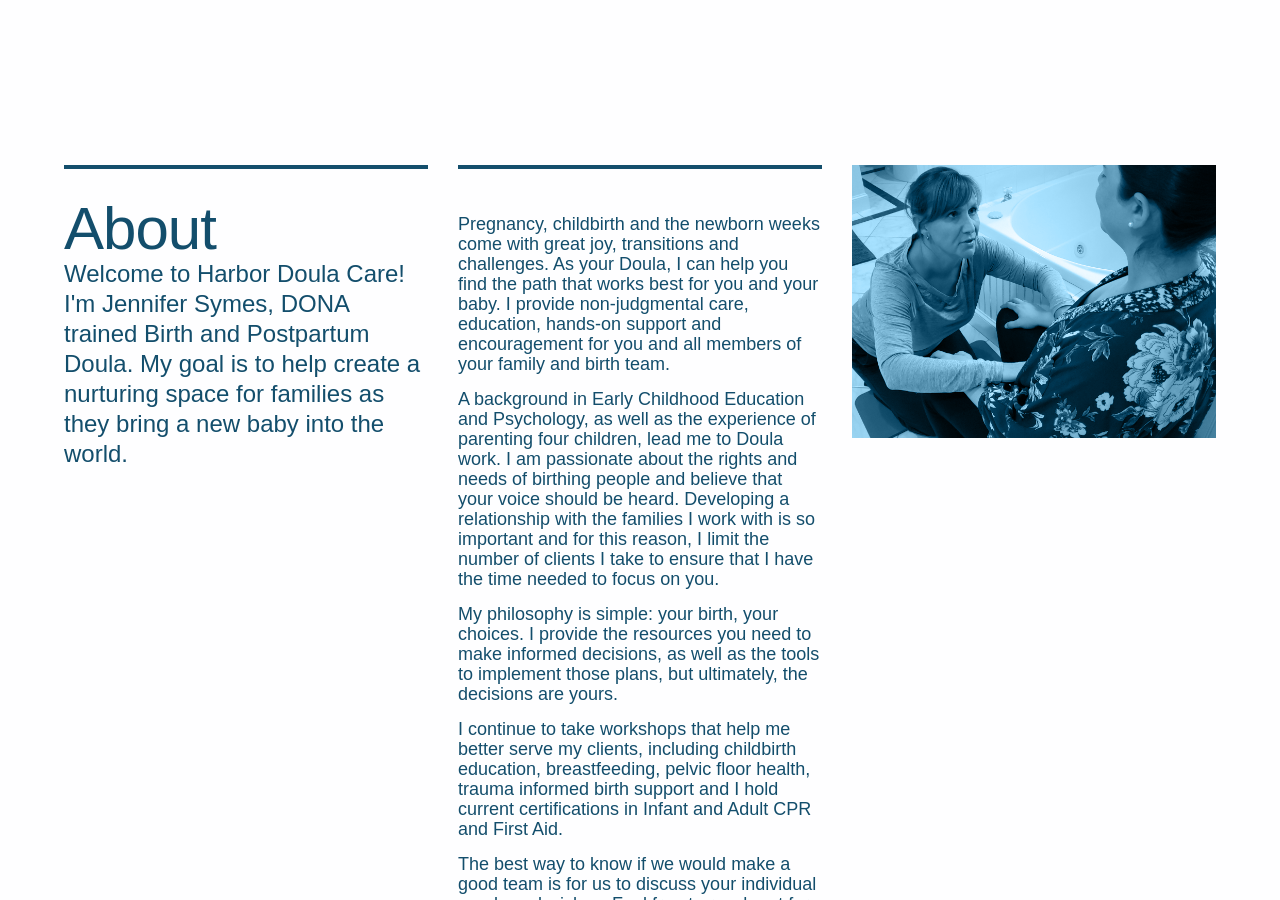
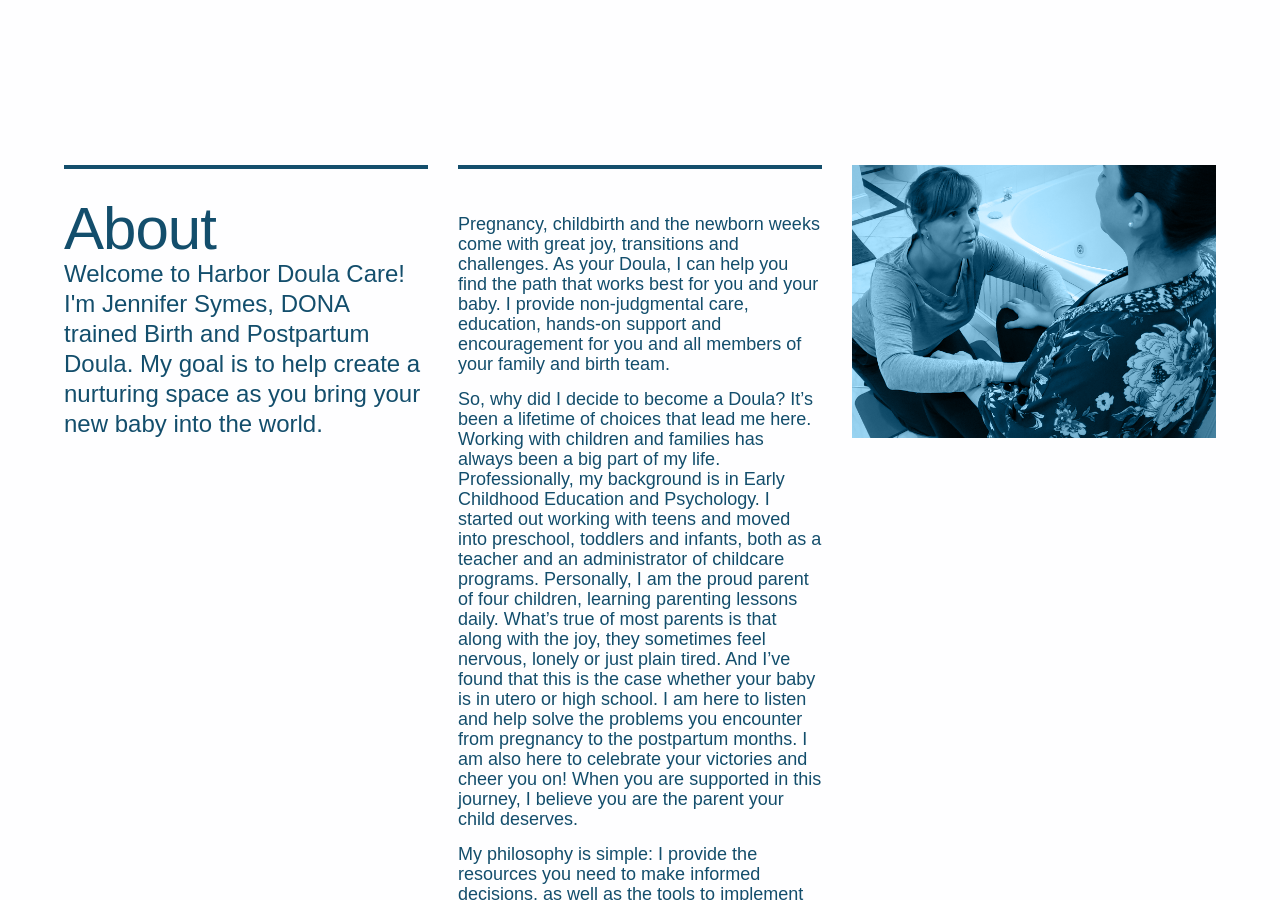
Before and after one commit to aidensymes/harbordoula.com, a Jekyll site: the page built from home.markdown, in a window 1280 px wide and 900 px high, scrolled down 949 px. Built offline with Jekyll 4.4.1, drawn with Linux system fonts in a browser that asks for light colours; nearby versions of some CDN libraries; some web fonts are replaced; some of the changed text lies outside the part shown.

Commit message:
Updated Home

```diff
--- a/home.markdown
+++ b/home.markdown
@@ -5,24 +5,32 @@
 blurb: Caring support before, during and after your baby's birth. Serving Boston,
   North Shore and Southern NH.
 about-intro: "Welcome to Harbor Doula Care!\n\nI'm Jennifer Symes, DONA trained Birth
-  and Postpartum Doula. My goal is to help create a nurturing space for families as
-  they bring a new baby into the world. "
+  and Postpartum Doula. My goal is to help create a nurturing space as you bring your
+  new baby into the world. "
 about: "Pregnancy, childbirth and the newborn weeks come with great joy, transitions
   and challenges. As your Doula, I can help you find the path that works best for
   you and your baby. I provide non-judgmental care, education, hands-on support and
-  encouragement for you and all members of your family and birth team. \n\nA background
-  in Early Childhood Education and Psychology, as well as the experience of parenting
-  four children, lead me to Doula work. I am passionate about the rights and needs
-  of birthing people and believe that your voice should be heard. Developing a relationship
-  with the families I work with is so important and for this reason, I limit the number
-  of clients I take to ensure that I have the time needed to focus on you.\n\nMy philosophy
-  is simple: your birth, your choices. I provide the resources you need to make informed
-  decisions, as well as the tools to implement those plans, but ultimately, the decisions
-  are yours.   \n\nI continue to take workshops that help me better serve my clients,
-  including childbirth education, breastfeeding, pelvic floor health, trauma informed
-  birth support and I hold current certifications in Infant and Adult CPR and First
-  Aid.\n\nThe best way to know if we would make a good team is for us to discuss your
-  individual needs and wishes. Feel free to reach out for a consultation. "
+  encouragement for you and all members of your family and birth team. \n\nSo, why
+  did I decide to become a Doula?  It’s been a lifetime of choices that lead me here.
+  Working with children and families has always been a big part of my life. Professionally,
+  my background is in Early Childhood Education and Psychology. I started out working
+  with teens and moved into preschool, toddlers and infants, both as a teacher and
+  an administrator of childcare programs. Personally, I am the proud parent of four
+  children, learning parenting lessons daily. What’s true of most parents is that
+  along with the joy, they sometimes feel nervous, lonely or just plain tired. And
+  I’ve found that this is the case whether your baby is in utero or high school. I
+  am here to listen and help solve the problems you encounter from pregnancy to the
+  postpartum months. I am also here to celebrate your victories and cheer you on!
+  When you are supported in this journey, I believe you are the parent your child
+  deserves. \n\nMy philosophy is simple: I provide the resources you need to make
+  informed decisions, as well as the tools to implement those plans, but ultimately,
+  the decisions are yours. \n\nI continue to take workshops on a variety of topics
+  that help me better serve my clients, including childbirth education, breastfeeding,
+  pelvic floor health and trauma informed birth support. I hold current certifications
+  in Infant and Adult CPR and First Aid.\n\nInviting someone into your birth space
+  and your life is a very personal decision. The best way to know if we would make
+  a good team is for us to talk. I'd love to schedule a free consultation to discuss
+  your individual needs and wishes. "
 headshot-image: "/uploads/miaela5.jpg"
 testimonials:
 - quote: Jennifer was such a huge help for our family postpartum. With two school
@@ -83,12 +91,13 @@
     including  those to induce labor. \n\nAs your Birth Doula, my role is to support
     you as your baby enters the world. I will meet with you, and anyone who will accompany
     you into labor, prenatally. Together, we will explore your needs and wishes for
-    your birth experience. Though much attention is focused on the birthing person,
-    labor support for your partner or other companion is also a priority. When the
-    time comes, I will join you at your home, hospital or birth center and you will
-    have my undivided attention until you are settled after the birth of your baby
-    (or babies). \n\nBirth doula care is offered as a package including prenatal meetings,
-    dedicated on-call period, continuous labor support and a postpartum visit.  "
+    your birth experience. Of course, much of the attention is focused on the birthing
+    person, but labor support for your partner or other companion is also my priority.
+    When the time comes, I will join you at your home, hospital or birth center and
+    you will have my undivided attention until you are settled after the birth of
+    your baby (or babies). \n\nBirth doula care is offered as a package including
+    2-3 prenatal meetings, dedicated on-call period, continuous labor support and
+    a postpartum visit.  "
 - name: Postpartum
   description: "Care, when you need it most.\n\nOffering supportive care for new parents
     in your home while you navigate the first weeks with a new baby. My role varies
```
